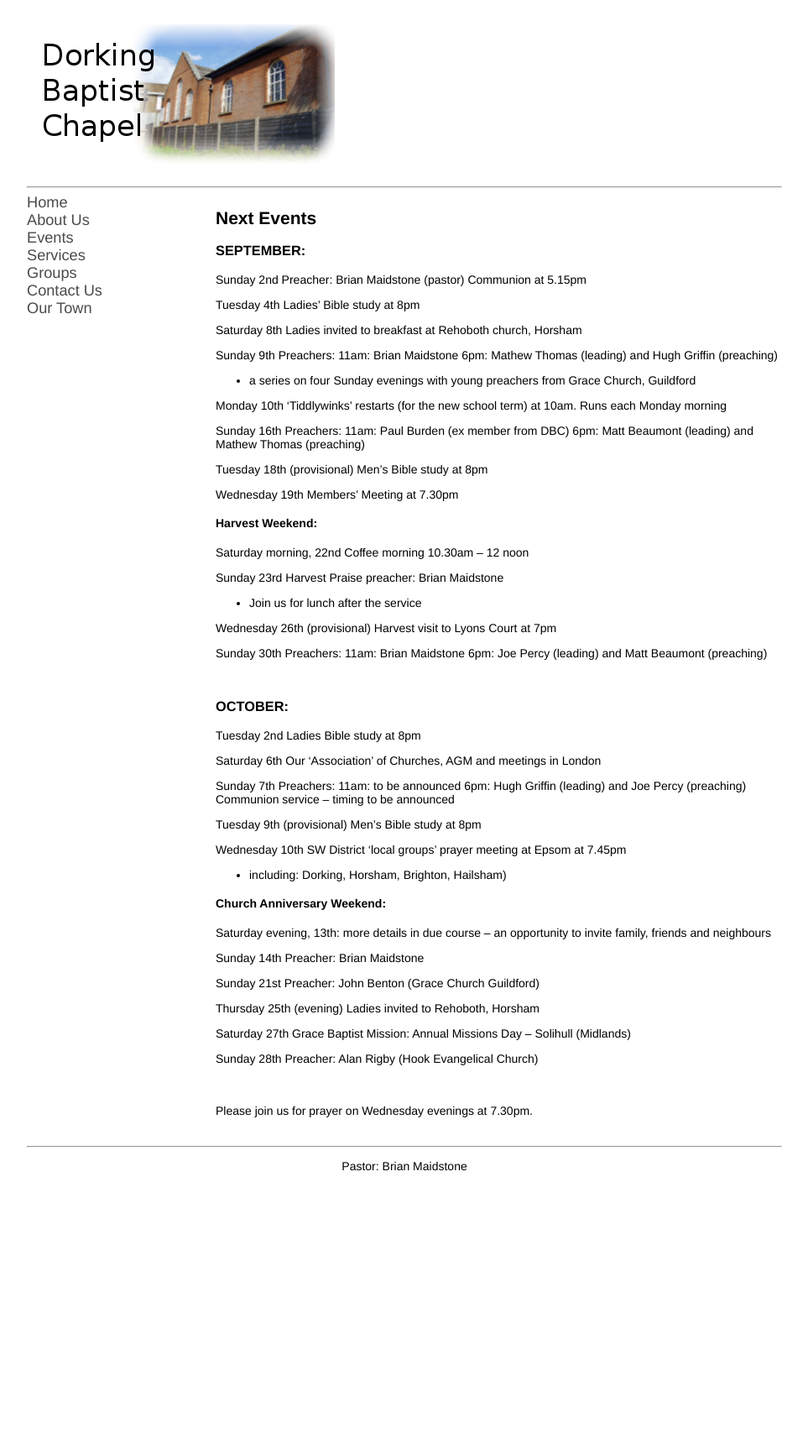
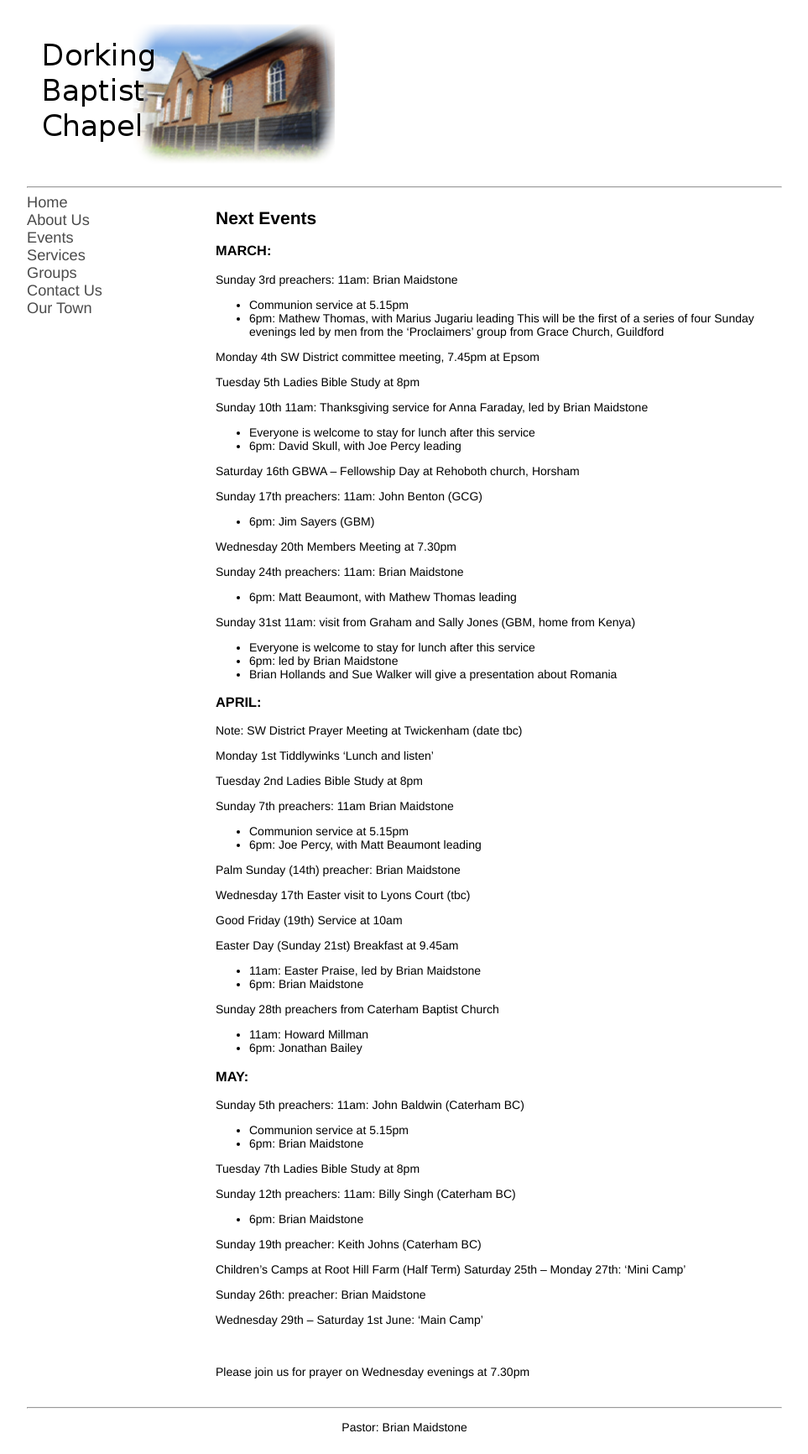
Before and after one commit to pandastreet/dorkingbaptistchapel.org.uk, a Jekyll site: the page built from events.md, in a window 1280 px wide. Shown: the whole page at 84% size, without its empty margins (158-1121 px from the left). Built offline with Jekyll 4.4.1, drawn with Linux system fonts in a browser that asks for light colours; our own code applies the rules of GitHub Pages for plain Markdown files; before the commit the page ends 1421 px from its top, so only the background shows below that.

Commit message:
Update events.md

```diff
--- a/events.md
+++ b/events.md
@@ -4,68 +4,79 @@ layout: default
 
 ## **Next Events**
 
-### **SEPTEMBER:**
+### **MARCH:**
+Sunday 3rd  preachers: 11am: Brian Maidstone
+- Communion service at 5.15pm
+- 6pm:  Mathew Thomas, with Marius Jugariu leading
+This will be the first of a series of four Sunday evenings led by men from the ‘Proclaimers’ group from Grace Church, Guildford
 
-Sunday 2nd  Preacher: Brian Maidstone (pastor)	Communion at 5.15pm
+Monday 4th  SW District committee meeting, 7.45pm at Epsom
 
-Tuesday 4th   Ladies’ Bible study at 8pm
+Tuesday 5th  Ladies Bible Study at 8pm
 
-Saturday 8th  Ladies invited to breakfast at Rehoboth church, Horsham
+Sunday 10th  11am: Thanksgiving service for Anna Faraday, led by Brian Maidstone
+- Everyone is welcome to stay for lunch after this service
+- 6pm: David Skull, with Joe Percy leading
 
-Sunday 9th  Preachers: 11am: Brian Maidstone
-                       6pm: Mathew Thomas (leading) and Hugh Griffin (preaching)
-- a series on four Sunday evenings with young preachers from Grace Church, Guildford
+Saturday 16th  GBWA – Fellowship Day at Rehoboth church, Horsham
 
-Monday 10th ‘Tiddlywinks’ restarts (for the new school term) at 10am. Runs each Monday morning
+Sunday 17th preachers: 11am: John Benton (GCG)
+- 6pm: Jim Sayers (GBM)
 
-Sunday 16th Preachers: 11am: Paul Burden (ex member from DBC)
-                        6pm: Matt Beaumont (leading) and Mathew Thomas (preaching)
+Wednesday 20th  Members Meeting at 7.30pm
 
-Tuesday 18th (provisional) Men’s Bible study at 8pm
+Sunday 24th  preachers: 11am: Brian Maidstone
+- 6pm: Matt Beaumont, with Mathew Thomas leading
 
-Wednesday 19th Members’ Meeting at 7.30pm
+Sunday 31st  11am: visit from Graham and Sally Jones (GBM, home from Kenya)
+- Everyone is welcome to stay for lunch after this service
+- 6pm: led by Brian Maidstone
+- Brian Hollands and Sue Walker will give a presentation about Romania
 
-#### **Harvest Weekend:**
-   Saturday morning, 22nd  Coffee morning 10.30am – 12 noon
+### **APRIL:**
+Note: SW District Prayer Meeting at Twickenham (date tbc)
 
-   Sunday 23rd Harvest Praise preacher: Brian Maidstone
-- Join us for lunch after the service
+Monday 1st  Tiddlywinks ‘Lunch and listen’
 
-Wednesday 26th (provisional) Harvest visit to Lyons Court at 7pm
+Tuesday 2nd  Ladies Bible Study at 8pm
 
-Sunday 30th Preachers: 11am: Brian Maidstone
-                       6pm: Joe Percy (leading) and Matt Beaumont (preaching)
+Sunday 7th  preachers: 11am Brian Maidstone
+- Communion service at 5.15pm
+- 6pm: Joe Percy, with Matt Beaumont leading
 
-<br/>
-### **OCTOBER:**
+Palm Sunday (14th)   preacher: Brian Maidstone
 
-Tuesday 2nd Ladies Bible study at 8pm
+Wednesday 17th  Easter visit to Lyons Court (tbc)
 
-Saturday 6th Our ‘Association’ of Churches, AGM and meetings in London
+Good Friday (19th)  Service at 10am
 
-Sunday 7th Preachers:  11am: to be announced
-                       6pm:  Hugh Griffin (leading) and Joe Percy (preaching)
-                       Communion service – timing to be announced
+Easter Day (Sunday 21st)  Breakfast at 9.45am
+- 11am: Easter Praise, led by Brian Maidstone
+- 6pm: Brian Maidstone
 
-Tuesday 9th (provisional) Men’s Bible study at 8pm
+Sunday 28th  preachers from Caterham Baptist Church
+- 11am: Howard Millman
+- 6pm: Jonathan Bailey
 
-Wednesday 10th SW District ‘local groups’ prayer meeting at Epsom at 7.45pm
-- including: Dorking, Horsham, Brighton, Hailsham)
+### **MAY:**
+Sunday 5th  preachers: 11am: John Baldwin (Caterham BC)
+- Communion service at 5.15pm
+- 6pm: Brian Maidstone
 
-#### **Church Anniversary Weekend:**
-   Saturday evening, 13th: more details in due course
-– an opportunity to invite family, friends and neighbours
+Tuesday 7th  Ladies Bible Study at 8pm
 
-   Sunday 14th Preacher: Brian Maidstone
+Sunday 12th  preachers: 11am: Billy Singh (Caterham BC)
+- 6pm: Brian Maidstone
 
-Sunday 21st Preacher: John Benton (Grace Church Guildford)
+Sunday 19th  preacher: Keith Johns (Caterham BC)
 
-Thursday 25th (evening) Ladies invited to Rehoboth, Horsham
+Children’s Camps at Root Hill Farm (Half Term)
+Saturday 25th – Monday 27th: ‘Mini Camp’
 
-Saturday 27th Grace Baptist Mission:  Annual Missions Day – Solihull (Midlands)
+Sunday 26th: preacher: Brian Maidstone
 
-Sunday 28th Preacher: Alan Rigby (Hook Evangelical Church)
+Wednesday 29th – Saturday 1st June: ‘Main Camp’
 
 <br/>
 <br/>
-Please join us for prayer on Wednesday evenings at 7.30pm.
+Please join us for prayer on Wednesday evenings at 7.30pm
```
